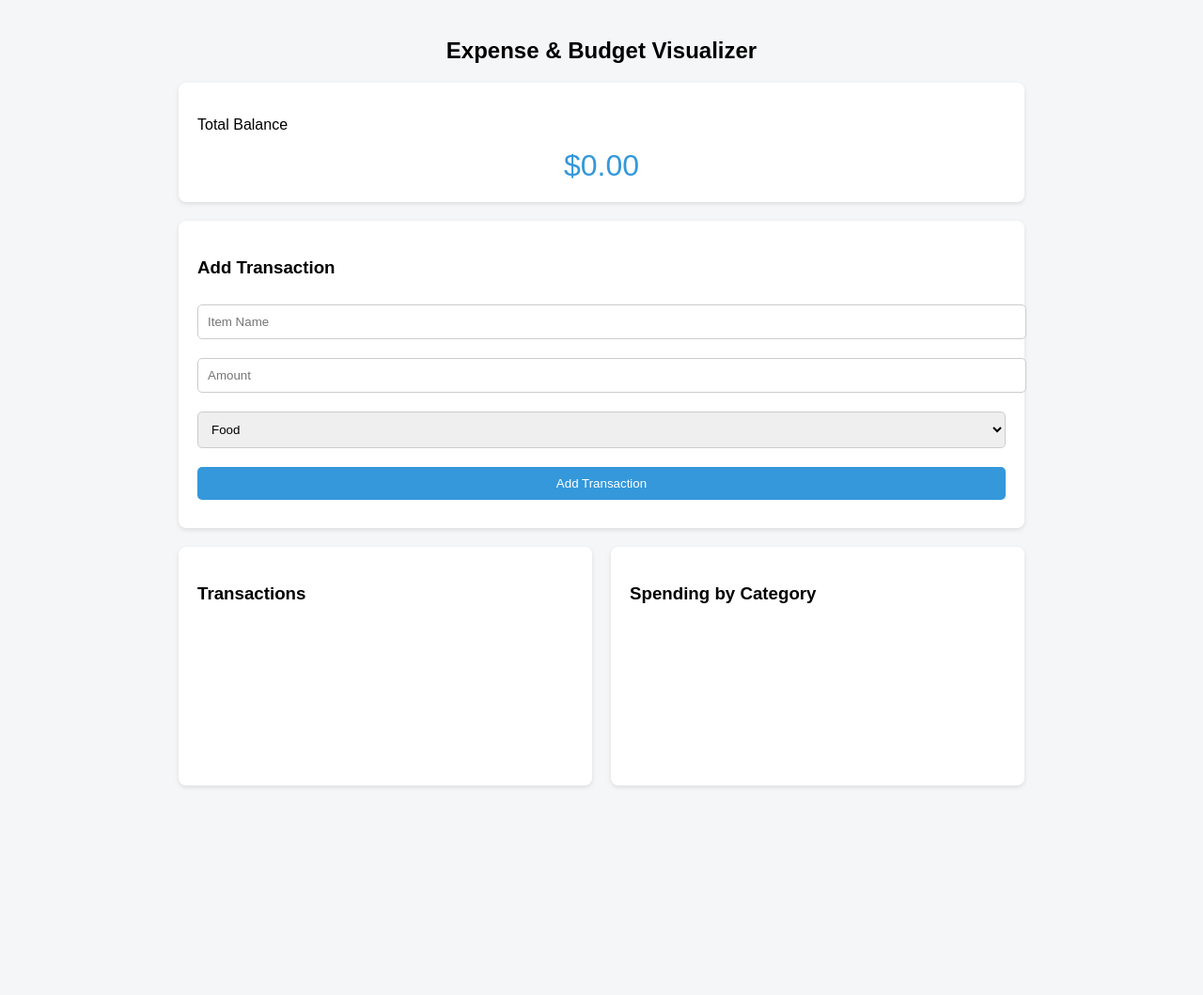
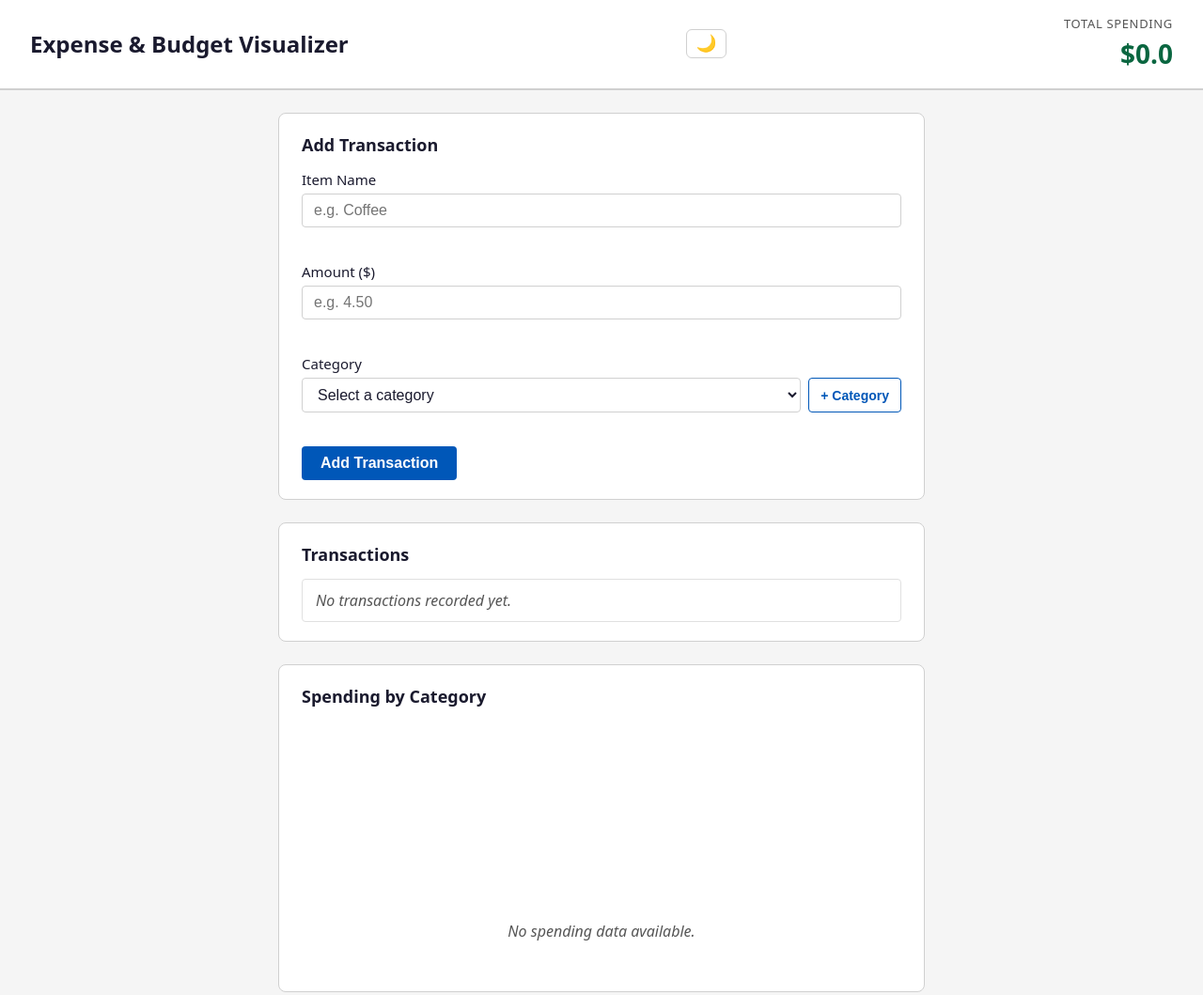
Before and after one commit to Adyprima/CodingCamp_11May26_Prima, a website: page index.html in a window 1280 px wide. Shown: the top 1059 px of the page at 94% size. Before the commit the page ends 876 px from the top, so only its background shows below. Drawn offline with nearby package versions, Linux system fonts and the light colour scheme.

Commit message:
Update index.html

```diff
--- a/index.html
+++ b/index.html
@@ -1,221 +1,150 @@
 <!DOCTYPE html>
 <html lang="en">
   <head>
-  <meta charset="UTF-8">
-  <title>Expense & Budget Visualizer</title>
-  <style>
-    body {
-      font-family: Arial, sans-serif;
-      background: #f4f6f8;
-      margin: 0;
-      padding: 20px;
-    }
-
-    .darkmode {
-      font-family: Arial, sans-serif;
-      background: #f4f6f8;
-      margin: 0;
-      padding: 20px;
-    }
-
-    .container {
-      max-width: 900px;
-      margin: auto;
-    }
-
-    h2 {
-      text-align: center;
-    }
-
-    .card {
-      background: white;
-      padding: 20px;
-      border-radius: 8px;
-      margin-bottom: 20px;
-      box-shadow: 0 2px 5px rgba(0,0,0,0.1);
-    }
-
-    .balance {
-      text-align: center;
-      font-size: 32px;
-      color: #3498db;
-    }
-
-    input, select, button {
-      width: 100%;
-      padding: 10px;
-      margin-top: 10px;
-      margin-bottom: 10px;
-      border-radius: 5px;
-      border: 1px solid #ccc;
-    }
-
-    button {
-      background: #3498db;
-      color: white;
-      border: none;
-      cursor: pointer;
-    }
-
-    button:hover {
-      background: #2980b9;
-    }
-
-    .transactions {
-      display: flex;
-      justify-content: space-between;
-      gap: 20px;
-    }
-
-    .transaction-item {
-      display: flex;
-      justify-content: space-between;
-      margin-bottom: 10px;
-    }
-
-    .delete-btn {
-      background: red;
-      padding: 5px 10px;
-      color: white;
-      border: none;
-      cursor: pointer;
-    }
-
-    canvas {
-      max-width: 100%;
-    }
-  </style>
+    <meta charset="UTF-8" />
+    <meta name="viewport" content="width=device-width, initial-scale=1.0" />
+    <title>Expense &amp; Budget Visualizer</title>
+    <link rel="stylesheet" href="css/style.css" />
   </head>
   <body>
+    <header>
+      <h1>Expense &amp; Budget Visualizer</h1>
+      <button
+        id="theme-toggle"
+        class="btn-theme-toggle"
+        aria-label="Switch to dark mode"
+        title="Toggle dark/light mode"
+      >🌙</button>
+      <section id="balance-section" aria-label="Total Balance">
+        <p class="balance-label">Total Spending</p>
+        <p id="balance-display">$0.0</p>
+      </section>
+    </header>
 
-<div class="container">
-  <h2>Expense & Budget Visualizer</h2>
-
-  <div class="card">
-    <p>Total Balance</p>
-    <div class="balance" id="balance">$0</div>
+    <main>
+      <!-- Add Transaction Form -->
+      <section id="form-section" aria-label="Add Transaction">
+        <h2>Add Transaction</h2>
+        <form id="transaction-form" novalidate>
+          <div class="form-group">
+            <label for="item-name">Item Name</label>
+            <input
+              type="text"
+              id="item-name"
+              name="itemName"
+              maxlength="100"
+              placeholder="e.g. Coffee"
+              autocomplete="off"
+            />
+            <span class="error-msg" id="item-name-error" aria-live="polite"></span>
           </div>
 
-  <div class="card">
-    <h3>Add Transaction</h3>
-    <input type="text" id="name" placeholder="Item Name">
-    <input type="number" id="amount" placeholder="Amount">
-    <select id="category">
+          <div class="form-group">
+            <label for="amount">Amount ($)</label>
+            <input
+              type="number"
+              id="amount"
+              name="amount"
+              min="0.01"
+              max="9999999.99"
+              step="0.01"
+              placeholder="e.g. 4.50"
+            />
+            <span class="error-msg" id="amount-error" aria-live="polite"></span>
+          </div>
+
+          <div class="form-group">
+            <label for="category">Category</label>
+            <div class="category-row">
+              <select id="category" name="category">
+                <option value="" disabled selected>Select a category</option>
                 <option value="Food">Food</option>
                 <option value="Transport">Transport</option>
                 <option value="Fun">Fun</option>
               </select>
-    <button onclick="addTransaction()">Add Transaction</button>
+              <button type="button" id="open-add-category" class="btn-add-category" aria-label="Add custom category" title="Add a new category">+ Category</button>
+            </div>
+            <span class="error-msg" id="category-error" aria-live="polite"></span>
           </div>
 
-  <div class="transactions">
-    <div class="card" style="flex:1">
-      <h3>Transactions</h3>
-      <div id="list"></div>
+          <button type="submit" class="btn-submit" id="save-transaction">Add Transaction</button>
+        </form>
+      </section>
+
+      <!-- Transaction List -->
+      <section id="list-section" aria-label="Transaction List">
+        <h2>Transactions</h2>
+        <div id="transaction-list-container">
+          <ul id="transaction-list">
+            <li class="empty-state">No transactions recorded yet.</li>
+          </ul>
+        </div>
+      </section>
+
+      <!-- Spending Chart -->
+      <section id="chart-section" aria-label="Spending Distribution">
+        <h2>Spending by Category</h2>
+        <div id="chart-container">
+          <canvas id="spending-chart" aria-label="Spending distribution pie chart" role="img"></canvas>
+          <p id="chart-placeholder">No spending data available.</p>
+        </div>
+      </section>
+
+      <!-- Monthly Summary -->
+      <section id="monthly-section" aria-label="Monthly Summary">
+        <div class="monthly-header">
+          <h2>Monthly Summary</h2>
+          <div class="month-nav" role="group" aria-label="Month navigation">
+            <button type="button" id="month-prev" class="btn-month-nav" aria-label="Previous month">&#8592;</button>
+            <span id="month-label" class="month-label" aria-live="polite" aria-atomic="true"></span>
+            <button type="button" id="month-next" class="btn-month-nav" aria-label="Next month">&#8594;</button>
+          </div>
+        </div>
+        <div id="monthly-content">
+          <!-- Rendered by JS -->
+        </div>
+      </section>
+    </main>
+
+    <!-- Error Banner (hidden by default, shown on storage errors) -->
+    <div id="error-banner" class="error-banner" role="alert" aria-live="assertive" hidden></div>
+
+    <!-- Add Custom Category Dialog -->
+    <dialog id="category-dialog" aria-labelledby="dialog-title">
+      <form id="category-form" method="dialog" novalidate>
+        <h2 id="dialog-title">Add Custom Category</h2>
+
+        <div class="form-group">
+          <label for="new-category-name">Category Name</label>
+          <input
+            type="text"
+            id="new-category-name"
+            name="categoryName"
+            maxlength="30"
+            placeholder="e.g. Health"
+            autocomplete="off"
+          />
+          <span class="error-msg" id="new-category-error" aria-live="polite"></span>
         </div>
 
-    <div class="card" style="flex:1">
-      <h3>Spending by Category</h3>
-      <canvas id="chart"></canvas>
-    </div>
+        <div class="form-group">
+          <label for="new-category-color">Color</label>
+          <div class="color-picker-row">
+            <input type="color" id="new-category-color" name="categoryColor" value="#a855f7" />
+            <span id="color-preview-label" class="color-preview-label">#a855f7</span>
           </div>
         </div>
 
-<script>
-let transactions = JSON.parse(localStorage.getItem("transactions")) || [];
+        <div class="dialog-actions">
+          <button type="button" id="cancel-category" class="btn-secondary">Cancel</button>
+          <button type="button" id="save-category" class="btn-submit">Save Category</button>
+        </div>
+      </form>
+    </dialog>
 
-function save() {
-  localStorage.setItem("transactions", JSON.stringify(transactions));
-}
-
-function addTransaction() {
-  const name = document.getElementById("name").value;
-  const amount = parseFloat(document.getElementById("amount").value);
-  const category = document.getElementById("category").value;
-
-  if (!name || !amount) return alert("Isi semua field");
-
-  transactions.push({
-    id: Date.now(),
-    name,
-    amount,
-    category
-  });
-
-  save();
-  render();
-}
-
-function deleteTransaction(id) {
-  transactions = transactions.filter(t => t.id !== id);
-  save();
-  render();
-}
-
-function render() {
-  const list = document.getElementById("list");
-  const balanceEl = document.getElementById("balance");
-
-  list.innerHTML = "";
-
-  let total = 0;
-  let categories = {};
-
-  transactions.forEach(t => {
-    total += t.amount;
-
-    if (!categories[t.category]) categories[t.category] = 0;
-    categories[t.category] += t.amount;
-
-    list.innerHTML += `
-      <div class="transaction-item">
-        <div>
-          <strong>${t.name}</strong><br>
-          $${t.amount} - ${t.category}
-        </div>
-        <button class="delete-btn" onclick="deleteTransaction(${t.id})">X</button>
-      </div>
-    `;
-  });
-
-  balanceEl.innerText = "$" + total.toFixed(2);
-
-  drawChart(categories);
-}
-
-function drawChart(data) {
-  const canvas = document.getElementById("chart");
-  const ctx = canvas.getContext("2d");
-
-  const colors = {
-    Food: "#2ecc71",
-    Transport: "#3498db",
-    Fun: "#e67e22"
-  };
-
-  const total = Object.values(data).reduce((a,b)=>a+b,0);
-
-  let start = 0;
-  ctx.clearRect(0, 0, canvas.width, canvas.height);
-
-  Object.keys(data).forEach(key => {
-    const slice = (data[key] / total) * 2 * Math.PI;
-
-    ctx.beginPath();
-    ctx.moveTo(150,150);
-    ctx.arc(150,150,100,start,start+slice);
-    ctx.closePath();
-
-    ctx.fillStyle = colors[key] || "#ccc";
-    ctx.fill();
-
-    start += slice;
-  });
-}
-
-render();
-</script>
+    <!-- Chart.js v4 via CDN -->
+    <script src="https://cdn.jsdelivr.net/npm/chart.js@4/dist/chart.umd.min.js"></script>
+    <!-- Application logic -->
     <script src="js/app.js"></script>
-
   </body>
 </html>
```
Lines whose indentation alone changed are shown as unchanged.
